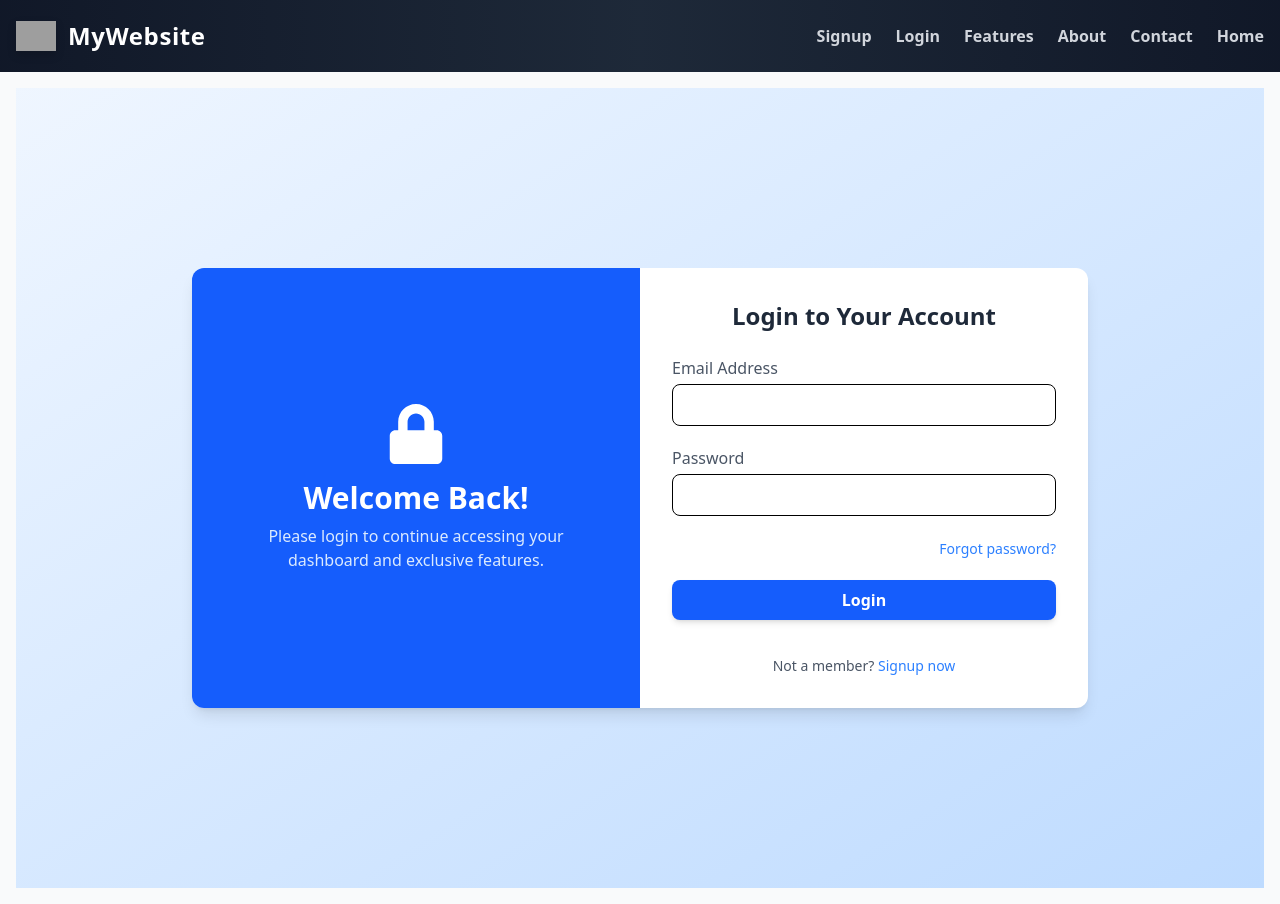
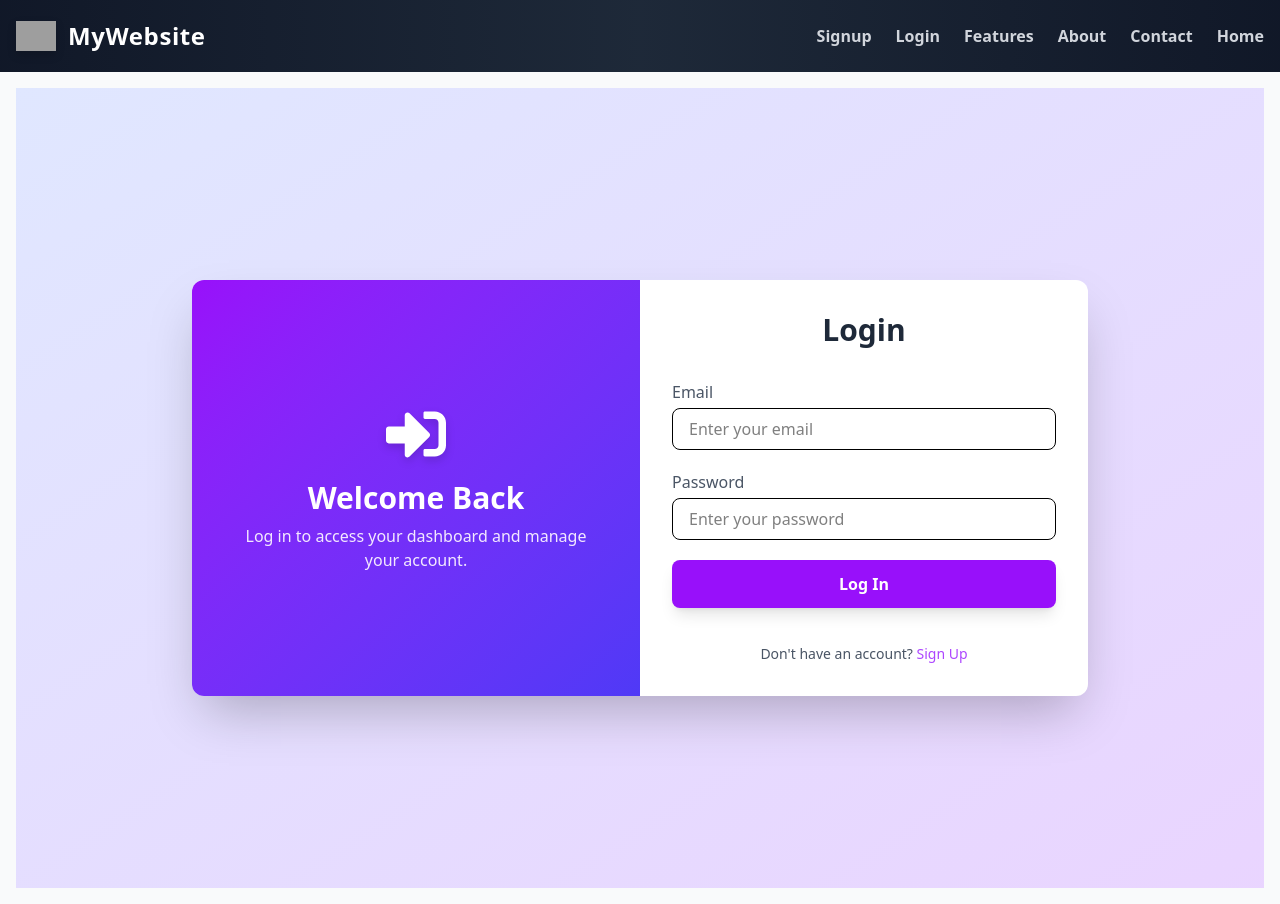
Before and after one commit to patel192/Expense-Manager-Frontend, a React (Vite) app: page /login in a window 1280 px wide. Built offline with nearby package versions, Linux system fonts and the light colour scheme; grey boxes are pictures that could not be loaded.

Commit message:
Login correction

```diff
--- a/src/Login.jsx
+++ b/src/Login.jsx
@@ -1,29 +1,44 @@
 import React from "react";
+import { useForm } from "react-hook-form";
+import { useNavigate } from "react-router-dom";
 import axios from "axios";
-import { useNavigate } from "react-router-dom";
-import { useForm } from "react-hook-form";
 import { ToastContainer, toast, Bounce } from "react-toastify";
 import "react-toastify/dist/ReactToastify.css";
 import { motion } from "framer-motion";
-import { FaLock } from "react-icons/fa";
+import { FaSignInAlt } from "react-icons/fa";
 
 export const Login = () => {
-  const Navigate = useNavigate();
   const {
     register,
     handleSubmit,
     formState: { errors },
   } = useForm();
+  const Navigate = useNavigate();
 
-  const SubmitHandler = async (data) => {
+const SubmitHandler = async (data) => {
+    console.log("Login form submitted with data:", data);
     try {
       const res = await axios.post("user/login", data);
+      console.log("Response received:", res);
 
+      // Debugging: Log response data
+      console.log("Response Data:", res.data);
+
+      // Check if response is successful
       if (res.status >= 200 && res.status < 300) {
         toast.success("Login Success", {
-          style: { backgroundColor: "#1e293b", color: "white" },
+          style: {
+            backgroundColor: "#1e293b", // green
+            color: "white",
+          },
         });
 
+
+        // Debugging: Check if res.data contains necessary fields
+        console.log("User ID:", res.data?.data?._id);
+        console.log("Role:", res.data?.data?.roleId?.name);
+
+        // Ensure data exists before storing
         if (res.data?.data?._id && res.data?.data?.roleId?.name) {
           localStorage.setItem("id", res.data.data._id);
           localStorage.setItem("role", res.data.data.roleId.name);
@@ -36,6 +51,8 @@ export const Login = () => {
             })
           );
 
+          // Navigate to appropriate dashboard
+
           setTimeout(() => {
             if (res.data.data.roleId.name === "User") {
               Navigate("/private/userdashboard");
@@ -44,8 +61,10 @@ export const Login = () => {
             }
           }, 2000);
         } else {
+          console.error("Invalid response structure, missing required fields.");
           alert("Login failed: Missing user details in response.");
         }
+        return;
       }
     } catch (error) {
       toast.error(
@@ -55,54 +74,52 @@ export const Login = () => {
     }
   };
 
-  const ErrorHandler = {
-    emailHandler: {
-      required: { value: true, message: "The Email is required" },
-      pattern: {
-        value: /^[a-zA-Z0-9._%+-]+@[a-zA-Z0-9.-]+\.[a-zA-Z]{2,}$/,
-        message: "Please Enter The Valid Email Address",
-      },
-    },
-    passwordHandler: {
-      required: { value: true, message: "The Password is required" },
-    },
-  };
 
   return (
-    <div className="min-h-screen flex items-center justify-center bg-gradient-to-br from-blue-50 to-blue-200">
-      <ToastContainer position="top-center" autoClose={5000} theme="colored" transition={Bounce} />
+    <div className="min-h-screen flex items-center justify-center bg-gradient-to-br from-indigo-100 to-purple-200 px-4">
+      <ToastContainer transition={Bounce} />
 
       <motion.div
-        className="bg-white shadow-lg rounded-xl overflow-hidden flex w-full max-w-4xl"
-        initial={{ opacity: 0, y: 40 }}
-        animate={{ opacity: 1, y: 0 }}
-        transition={{ duration: 0.6 }}
+        className="bg-white shadow-2xl rounded-xl overflow-hidden flex flex-col md:flex-row w-full max-w-4xl"
+        initial={{ opacity: 0, scale: 0.95 }}
+        animate={{ opacity: 1, scale: 1 }}
+        transition={{ duration: 0.5, ease: "easeOut" }}
       >
-        {/* Left side */}
-        <div className="hidden md:flex flex-col justify-center items-center bg-blue-600 text-white w-1/2 p-10">
-          <FaLock className="text-6xl mb-4" />
-          <h2 className="text-3xl font-bold mb-2">Welcome Back!</h2>
-          <p className="text-center text-blue-100">
-            Please login to continue accessing your dashboard and exclusive features.
+        {/* Left Side */}
+        <motion.div
+          className="hidden md:flex flex-col justify-center items-center bg-gradient-to-br from-purple-600 to-indigo-600 text-white w-1/2 p-10"
+          initial={{ x: -50, opacity: 0 }}
+          animate={{ x: 0, opacity: 1 }}
+          transition={{ duration: 0.6 }}
+        >
+          <FaSignInAlt className="text-6xl mb-4 drop-shadow-lg" />
+          <h2 className="text-3xl font-bold mb-2">Welcome Back</h2>
+          <p className="text-center text-purple-100">
+            Log in to access your dashboard and manage your account.
           </p>
-        </div>
+        </motion.div>
 
-        {/* Right side - Form */}
+        {/* Right Side */}
         <div className="w-full md:w-1/2 p-8">
-          <h2 className="text-2xl font-bold text-gray-800 text-center mb-6">Login to Your Account</h2>
+          <h2 className="text-3xl font-bold text-gray-800 text-center mb-8">Login</h2>
 
           <form onSubmit={handleSubmit(SubmitHandler)} className="space-y-5">
             {/* Email */}
             <div>
-              <label className="block text-gray-600 mb-1">Email Address</label>
+              <label className="block text-gray-600 mb-1">Email</label>
               <input
                 type="text"
-                {...register("email", ErrorHandler.emailHandler)}
-                className="w-full px-4 py-2 border rounded-lg focus:outline-none focus:ring focus:ring-blue-300"
+                placeholder="Enter your email"
+                {...register("email", {
+                  required: "Email is required",
+                  pattern: {
+                    value: /^[a-zA-Z0-9._%+-]+@[a-zA-Z0-9.-]+\.[a-zA-Z]{2,}$/,
+                    message: "Enter a valid email",
+                  },
+                })}
+                className="w-full px-4 py-2 border rounded-lg focus:outline-none focus:ring-2 focus:ring-purple-400"
               />
-              {errors.email && (
-                <p className="text-sm text-red-500 mt-1">{errors.email.message}</p>
-              )}
+              {errors.email && <p className="text-sm text-red-500">{errors.email.message}</p>}
             </div>
 
             {/* Password */}
@@ -110,36 +127,31 @@ export const Login = () => {
               <label className="block text-gray-600 mb-1">Password</label>
               <input
                 type="password"
-                {...register("password", ErrorHandler.passwordHandler)}
-                className="w-full px-4 py-2 border rounded-lg focus:outline-none focus:ring focus:ring-blue-300"
+                placeholder="Enter your password"
+                {...register("password", {
+                  required: "Password is required",
+                  minLength: { value: 8, message: "Minimum length is 8" },
+                })}
+                className="w-full px-4 py-2 border rounded-lg focus:outline-none focus:ring-2 focus:ring-purple-400"
               />
-              {errors.password && (
-                <p className="text-sm text-red-500 mt-1">{errors.password.message}</p>
-              )}
-            </div>
-
-            {/* Forgot Password */}
-            <div className="text-right">
-              <a href="/forgotpassword" className="text-sm text-blue-500 hover:underline">
-                Forgot password?
-              </a>
+              {errors.password && <p className="text-sm text-red-500">{errors.password.message}</p>}
             </div>
 
             {/* Submit Button */}
             <motion.button
               type="submit"
-              className="w-full bg-blue-600 text-white py-2 rounded-lg font-semibold shadow-md hover:bg-blue-700 transition"
-              whileHover={{ scale: 1.02 }}
-              whileTap={{ scale: 0.98 }}
+              className="w-full bg-purple-600 text-white py-3 rounded-lg font-semibold shadow-lg hover:bg-purple-700 transition-all"
+              whileHover={{ scale: 1.03 }}
+              whileTap={{ scale: 0.97 }}
             >
-              Login
+              Log In
             </motion.button>
 
             {/* Signup Link */}
             <p className="text-center text-gray-600 text-sm mt-4">
-              Not a member?{" "}
-              <a href="/signup" className="text-blue-500 hover:underline">
-                Signup now
+              Don't have an account?{" "}
+              <a href="/signup" className="text-purple-500 hover:underline">
+                Sign Up
               </a>
             </p>
           </form>
--- a/src/Signup.jsx
+++ b/src/Signup.jsx
@@ -18,6 +18,7 @@ export const Signup = () => {
   const submitHandler = async (data) => {
     try {
       const res = await axios.post("/user", data);
+      console.log(data);
 
       if (res.status === 201) {
         toast.success("User Created Successfully", {
@@ -25,9 +26,7 @@ export const Signup = () => {
           autoClose: 3000,
           theme: "colored",
         });
-        setTimeout(() => {
-          navigate("/login");
-        }, 2000);
+        setTimeout(() => navigate("/login"), 2000);
       } else {
         alert("User not created");
       }
@@ -42,9 +41,7 @@ export const Signup = () => {
   };
 
   const ErrorHandler = {
-    NameHandler: {
-      required: { value: true, message: "The name is required" },
-    },
+    NameHandler: { required: { value: true, message: "The name is required" } },
     AgeHandler: {
       required: { value: true, message: "The age is required" },
       min: { value: 18, message: "Minimum age is 18" },
@@ -68,27 +65,32 @@ export const Signup = () => {
   };
 
   return (
-    <div className="min-h-screen flex items-center justify-center bg-gradient-to-br from-purple-50 to-purple-200">
+    <div className="min-h-screen flex items-center justify-center bg-gradient-to-br from-indigo-100 to-purple-200 px-4">
       <ToastContainer transition={Bounce} />
 
       <motion.div
-        className="bg-white shadow-lg rounded-xl overflow-hidden flex w-full max-w-5xl"
-        initial={{ opacity: 0, y: 40 }}
-        animate={{ opacity: 1, y: 0 }}
-        transition={{ duration: 0.6 }}
+        className="bg-white shadow-2xl rounded-xl overflow-hidden flex flex-col md:flex-row w-full max-w-5xl"
+        initial={{ opacity: 0, scale: 0.9 }}
+        animate={{ opacity: 1, scale: 1 }}
+        transition={{ duration: 0.5, ease: "easeOut" }}
       >
         {/* Left side */}
-        <div className="hidden md:flex flex-col justify-center items-center bg-purple-600 text-white w-1/2 p-10">
-          <FaUserPlus className="text-6xl mb-4" />
-          <h2 className="text-3xl font-bold mb-2">Create Your Account</h2>
+        <motion.div
+          className="hidden md:flex flex-col justify-center items-center bg-gradient-to-br from-purple-600 to-indigo-600 text-white w-1/2 p-10"
+          initial={{ x: -50, opacity: 0 }}
+          animate={{ x: 0, opacity: 1 }}
+          transition={{ duration: 0.6 }}
+        >
+          <FaUserPlus className="text-6xl mb-4 drop-shadow-lg" />
+          <h2 className="text-3xl font-bold mb-2">Join Our Platform</h2>
           <p className="text-center text-purple-100">
-            Join our community and get access to exclusive features and tools.
+            Unlock exclusive features and connect with amazing people.
           </p>
-        </div>
+        </motion.div>
 
-        {/* Right side - Form */}
+        {/* Right side */}
         <div className="w-full md:w-1/2 p-8">
-          <h2 className="text-2xl font-bold text-gray-800 text-center mb-6">Sign Up</h2>
+          <h2 className="text-3xl font-bold text-gray-800 text-center mb-8">Create Account</h2>
 
           <form onSubmit={handleSubmit(submitHandler)} className="space-y-5">
             {/* Name */}
@@ -98,7 +100,7 @@ export const Signup = () => {
                 type="text"
                 placeholder="Enter your name"
                 {...register("name", ErrorHandler.NameHandler)}
-                className="w-full px-4 py-2 border rounded-lg focus:outline-none focus:ring focus:ring-purple-300"
+                className="w-full px-4 py-2 border rounded-lg focus:outline-none focus:ring-2 focus:ring-purple-400"
               />
               {errors.name && <p className="text-sm text-red-500">{errors.name.message}</p>}
             </div>
@@ -110,7 +112,7 @@ export const Signup = () => {
                 type="number"
                 placeholder="Enter your age"
                 {...register("age", ErrorHandler.AgeHandler)}
-                className="w-full px-4 py-2 border rounded-lg focus:outline-none focus:ring focus:ring-purple-300"
+                className="w-full px-4 py-2 border rounded-lg focus:outline-none focus:ring-2 focus:ring-purple-400"
               />
               {errors.age && <p className="text-sm text-red-500">{errors.age.message}</p>}
             </div>
@@ -122,7 +124,7 @@ export const Signup = () => {
                 type="text"
                 placeholder="Enter your email"
                 {...register("email", ErrorHandler.EmailHandler)}
-                className="w-full px-4 py-2 border rounded-lg focus:outline-none focus:ring focus:ring-purple-300"
+                className="w-full px-4 py-2 border rounded-lg focus:outline-none focus:ring-2 focus:ring-purple-400"
               />
               {errors.email && <p className="text-sm text-red-500">{errors.email.message}</p>}
             </div>
@@ -134,7 +136,7 @@ export const Signup = () => {
                 type="password"
                 placeholder="Enter your password"
                 {...register("password", ErrorHandler.PasswordHandler)}
-                className="w-full px-4 py-2 border rounded-lg focus:outline-none focus:ring focus:ring-purple-300"
+                className="w-full px-4 py-2 border rounded-lg focus:outline-none focus:ring-2 focus:ring-purple-400"
               />
               {errors.password && <p className="text-sm text-red-500">{errors.password.message}</p>}
             </div>
@@ -146,7 +148,7 @@ export const Signup = () => {
                 <label className="flex items-center gap-2">
                   <input
                     type="radio"
-                    value="67da4c20d58329a643242b24"
+                    value="689d7675cbde9bb399e714e9"
                     {...register("roleId", { required: "Role selection is required" })}
                   />
                   User
@@ -154,7 +156,7 @@ export const Signup = () => {
                 <label className="flex items-center gap-2">
                   <input
                     type="radio"
-                    value="67da4c13d58329a643242b22"
+                    value="689d7697cbde9bb399e714eb"
                     {...register("roleId", { required: "Role selection is required" })}
                   />
                   Admin
@@ -163,21 +165,21 @@ export const Signup = () => {
               {errors.roleId && <p className="text-sm text-red-500">{errors.roleId.message}</p>}
             </div>
 
-            {/* Submit Button */}
+            {/* Submit */}
             <motion.button
               type="submit"
-              className="w-full bg-purple-600 text-white py-2 rounded-lg font-semibold shadow-md hover:bg-purple-700 transition"
-              whileHover={{ scale: 1.02 }}
-              whileTap={{ scale: 0.98 }}
+              className="w-full bg-purple-600 text-white py-3 rounded-lg font-semibold shadow-lg hover:bg-purple-700 transition-all"
+              whileHover={{ scale: 1.03 }}
+              whileTap={{ scale: 0.97 }}
             >
               Sign Up
             </motion.button>
 
-            {/* Login Link */}
+            {/* Link */}
             <p className="text-center text-gray-600 text-sm mt-4">
-              Already a member?{" "}
+              Already have an account?{" "}
               <a href="/login" className="text-purple-500 hover:underline">
-                Login now
+                Log in
               </a>
             </p>
           </form>
```
